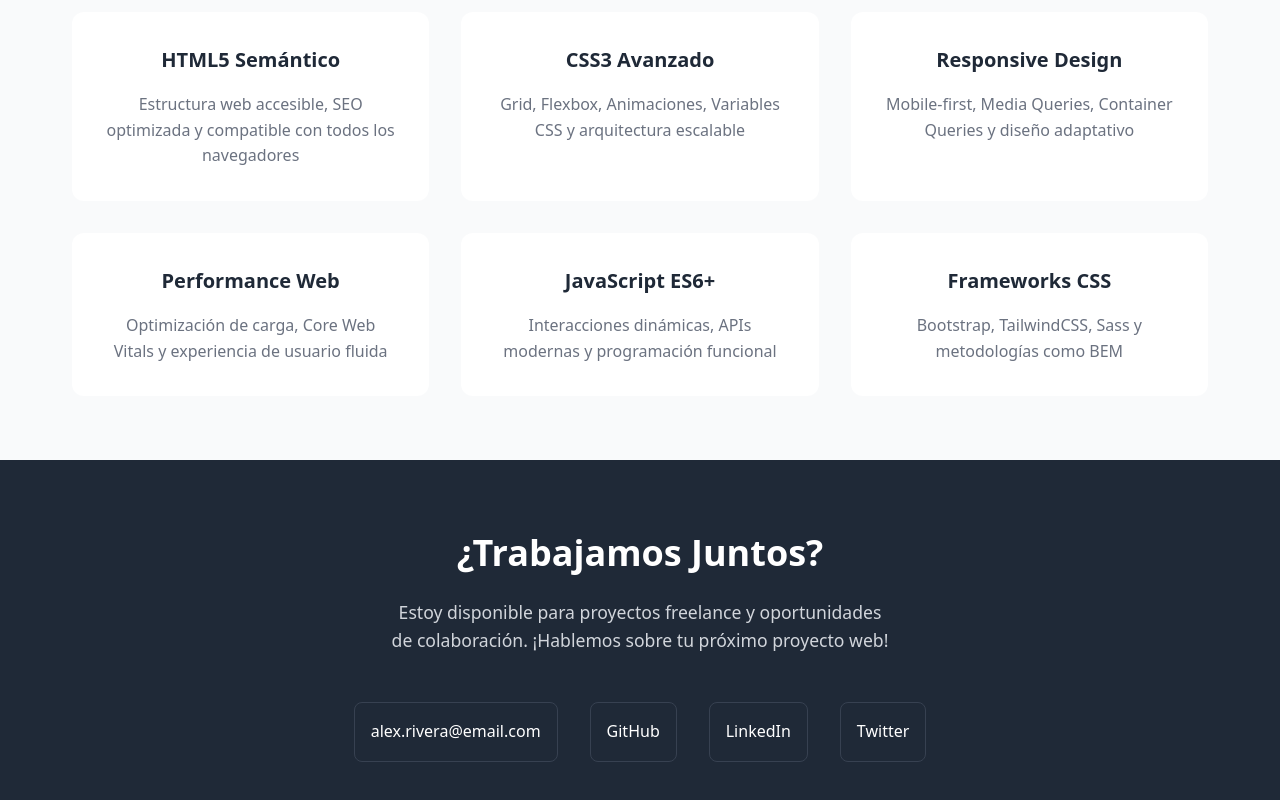
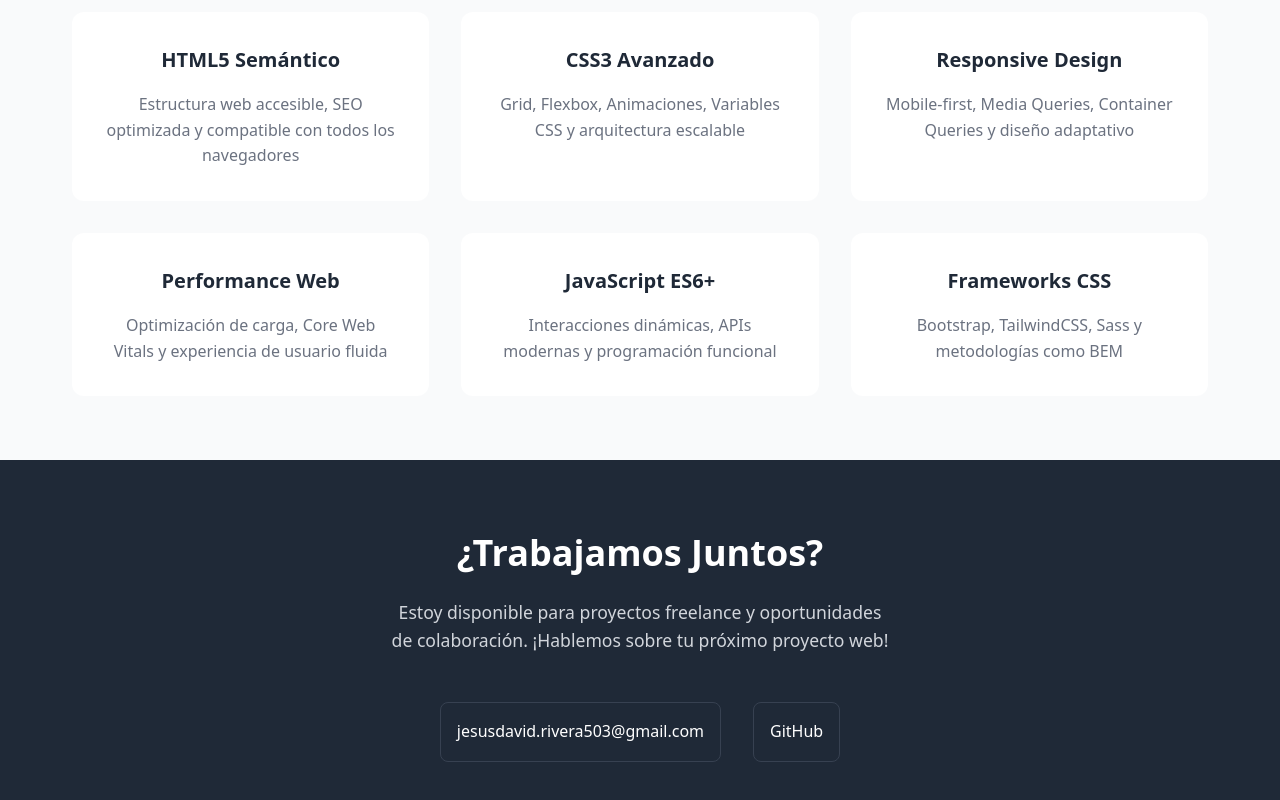
Before and after one commit to JesusD1019992466/actividad, a plain HTML site: page index.html in a window 1280 px wide. Shown: the part 1401-2201 px from the top of the page. Drawn offline with Linux system fonts and the light colour scheme.

Commit message:
Update index.html

```diff
--- a/index.html
+++ b/index.html
@@ -148,10 +148,8 @@
         ¡Hablemos sobre tu próximo proyecto web!
       </p>
       <div class="footer__contact">
-        <a href="mailto:alex.rivera@email.com" class="contact-link" aria-label="Enviar email">alex.rivera@email.com</a>
-        <a href="https://github.com/alexrivera" class="contact-link" target="_blank" rel="noopener" aria-label="Ver perfil de GitHub">GitHub</a>
-        <a href="https://linkedin.com/in/alexrivera" class="contact-link" target="_blank" rel="noopener" aria-label="Ver perfil de LinkedIn">LinkedIn</a>
-        <a href="https://twitter.com/alexrivera" class="contact-link" target="_blank" rel="noopener" aria-label="Ver perfil de Twitter">Twitter</a>
+        <a href="mailto:jesusdavid.rivera503@gmail.com" class="contact-link" aria-label="Enviar email">jesusdavid.rivera503@gmail.com</a>
+        <a href="https://github.com/JesusD1019992466" class="contact-link" target="_blank" rel="noopener" aria-label="Ver perfil de GitHub">GitHub</a>
       </div>
     </div>
   </footer>
```
